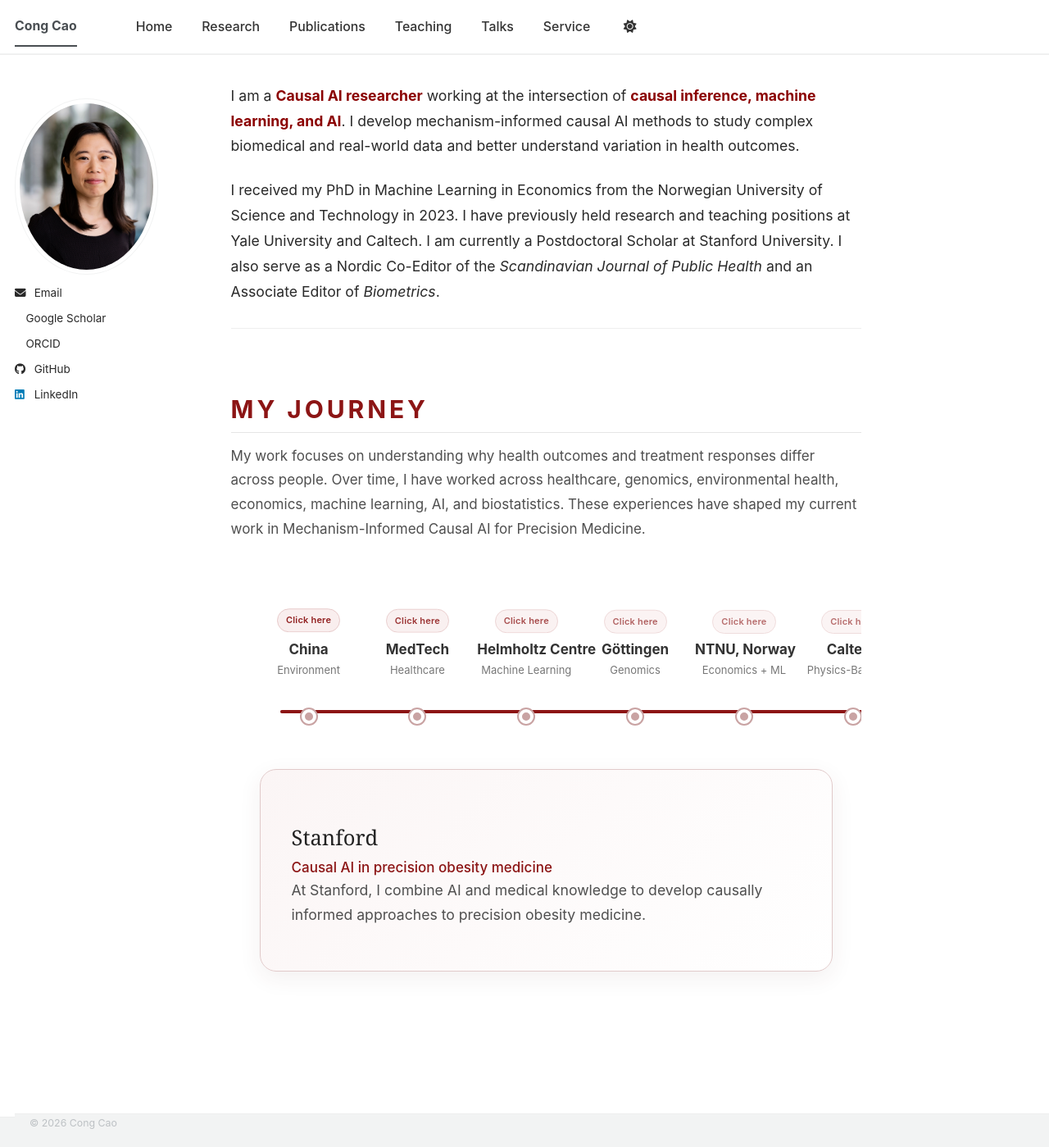
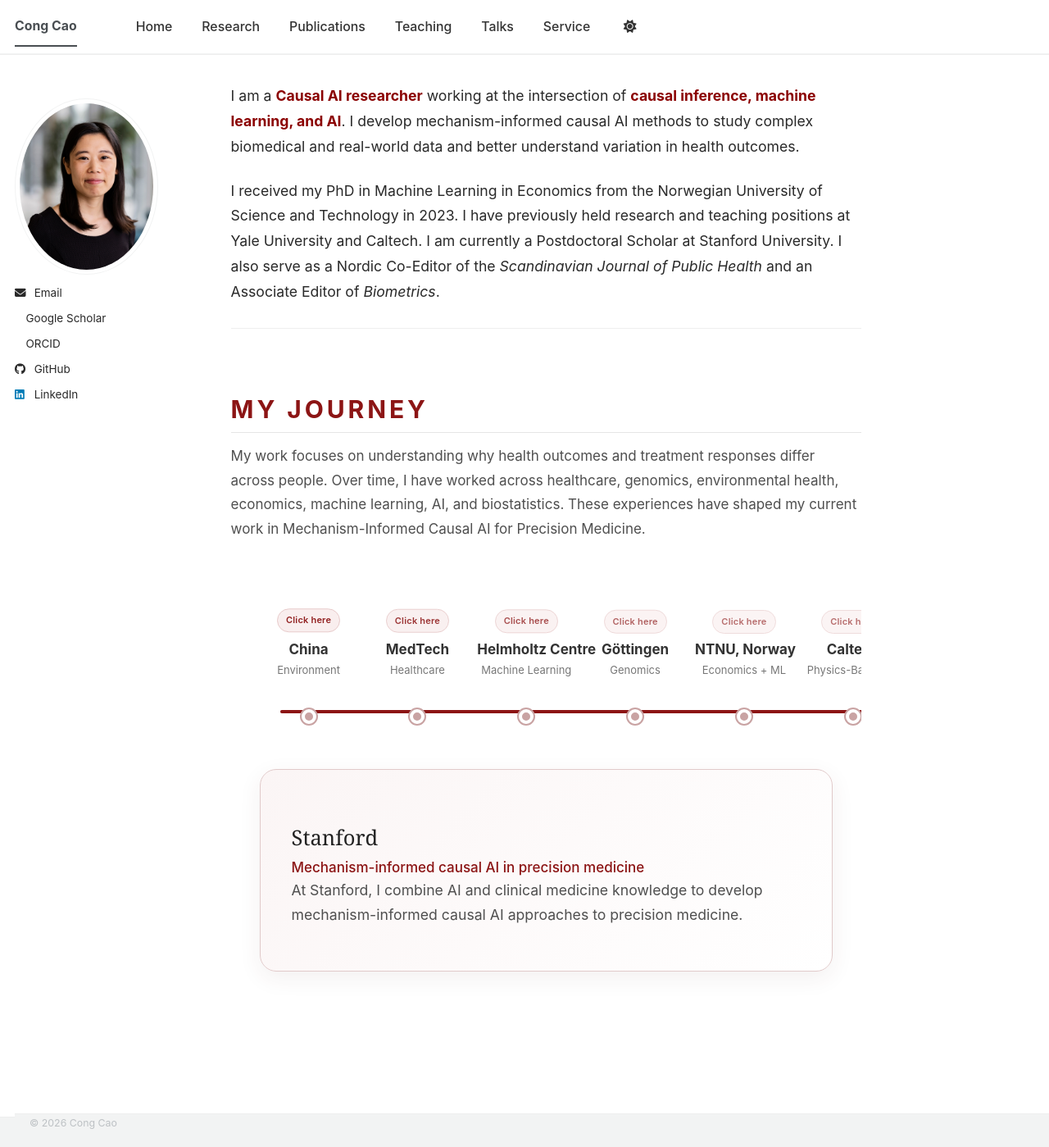
Before and after one commit to congca0/congca0.github.io, a Jekyll site: the page built from index.md, in a window 1280 px wide and 1399 px high. Shown: the whole window at 82% size. Built offline with Jekyll 4.4.1, drawn with Linux system fonts in a browser that asks for light colours; a style sheet for code colours, icons or effects is not loaded; our own code applies the rules of GitHub Pages for plain Markdown files.

Commit message:
Update index.md

```diff
--- a/index.md
+++ b/index.md
@@ -564,8 +564,8 @@ I received my PhD in Machine Learning in Economics from the Norwegian University
       <div
         class="timeline-item active"
         data-title="Stanford"
-        data-field="Causal AI in precision obesity medicine"
-        data-description=" At Stanford, I combine AI and medical knowledge to develop causally informed approaches to precision obesity medicine."
+        data-field="Mechanism-informed causal AI in precision medicine"
+        data-description=" At Stanford, I combine AI and clinical medicine knowledge to develop mechanism-informed causal AI approaches to precision medicine."
       >
 
         <div class="click-here">
```
